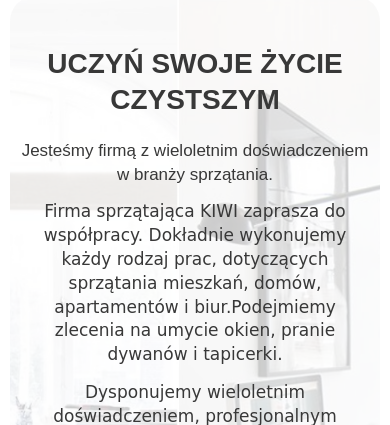
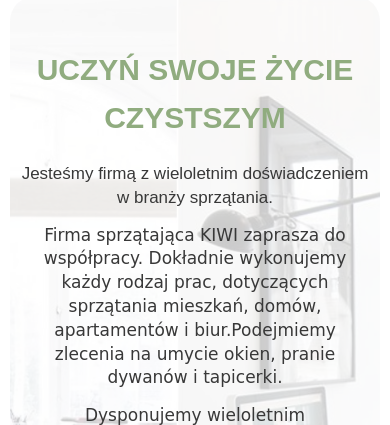
Before and after one commit to seb510/celeaner-site, a PHP site: page / in a window 390 px wide. Shown: the part 115-540 px from the top of the page. Run offline with PHP 8.4, Linux system fonts and the light colour scheme; some web fonts are replaced.

Commit message:
font-size

```diff
--- a/css/style.css
+++ b/css/style.css
@@ -30,11 +30,6 @@ h1, h2, h3, h4, h5, h6 {
 	padding: 0;
 	font-weight: 700;
 	line-height: 1.6em;
-}
-
-h1 {
-	font-size: 45px;
-	color: #fff;
 }
 
 h2 {
@@ -106,6 +101,7 @@ button, button:hover, button:focus, button:active, .slick-initialized .slick-sli
     opacity: .2;
 	z-index: -1;
 }
+
 
 .lighting:before, .slider-wrapper {
 	border-radius: 25px;
@@ -253,11 +249,11 @@ button, button:hover, button:focus, button:active, .slick-initialized .slick-sli
     background: #d2e7e9 url("../img/ventanas.jpg") no-repeat top center / cover;
 }
 
-.offer__title {
-	font-size: 40px;
+.main__title {
 	text-transform: uppercase;
-	color: #383838;
 	margin: 20px auto;
+	font-size: 45px;
+	color: #90ac7f;
 }
 
 .offer__text {
@@ -358,6 +354,17 @@ button, button:hover, button:focus, button:active, .slick-initialized .slick-sli
 .item {
 	margin: 0 10px;
 	height: 60vh;
+}
+
+.info__title {
+	font-size: 37px;
+	text-transform: uppercase;
+	color: #383838;
+	margin: 20px auto;
+}
+
+.info__title_green {
+	color: #89c571;
 }
 
 .slide__first:before {
@@ -570,6 +577,10 @@ input.window__submit:hover {
 	.flex-wrapper {
 		justify-content: space-around;
 	}
+
+	.main__title {
+		font-size: 30px;
+	}
 }
 
 /* 768 - 992 px */
@@ -646,8 +657,8 @@ input.window__submit:hover {
         background-size: 25px;
     }
 
-	.offer__title {
-		font-size: 40px;
+	.offer__title__info {
+		font-size: 30px;
 	}
 
 	.text {
@@ -663,6 +674,9 @@ input.window__submit:hover {
 		max-width: 370px;
 	}
 
+	.info__title {
+		font-size: 24px;
+	}
 }
 
 /* 576 - 768 px */
@@ -692,13 +706,7 @@ input.window__submit:hover {
 		padding: 0 10px;
 	}
 
-	.offer__title {
-		font-size: 28px;
-	}
 
-	h2.offer__title {
-		font-size: 25px;
-	}
 	.text {
 		font-size: 23px;
 	}
--- a/index.html
+++ b/index.html
@@ -66,7 +66,7 @@
     <section id="back" class="back">
         <div class="container">
             <div class="offer lighting">
-                <h1 class="offer__title">
+                <h1 class="main__title">
                     Uczyń swoje życie czystszym
                 </h1>
                 <p class="offer__text offer__text_about">
@@ -186,7 +186,7 @@
       <!-- Owl carousel-->
             <div class="owl-carousel owl-theme">
                 <div class="item slide__first lighting">
-                    <h2 class="offer__title">
+                    <h2 class="info__title">
                         Umycie okien
                     </h2>
                     <p class="offer__text offer__text_about">
@@ -194,7 +194,7 @@
                     </p>
                 </div>
                 <div class="item slide__second lighting">
-                    <h2 class="offer__title">
+                    <h2 class="info__title info__title_green">
                         Czyszczenie grzejników
                     </h2>
                     <p class="offer__text offer__text_about">
@@ -203,7 +203,7 @@
                     </p>
                 </div>
                 <div class="item slide__third lighting">
-                    <h2 class="offer__title">
+                    <h2 class="info__title">
                         Uczyń swoje życie czystszym
                     </h2>
                     <p class="offer__text offer__text_about">
@@ -212,7 +212,7 @@
                     </p>
                 </div>
                 <div class="item slide__four lighting">
-                    <h2 class="offer__title">
+                    <h2 class="info__title info__title_green">
                         Ogień nie spali czystego, a brud i woda nie zmyją się.
                     </h2>
                     <p class="offer__text offer__text_about">
```
